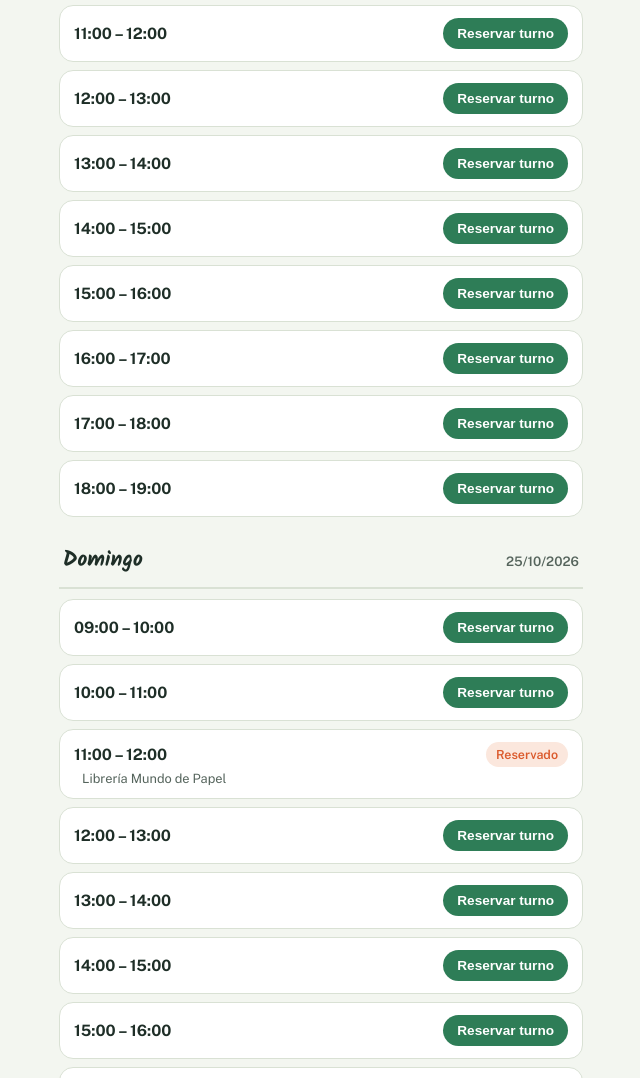
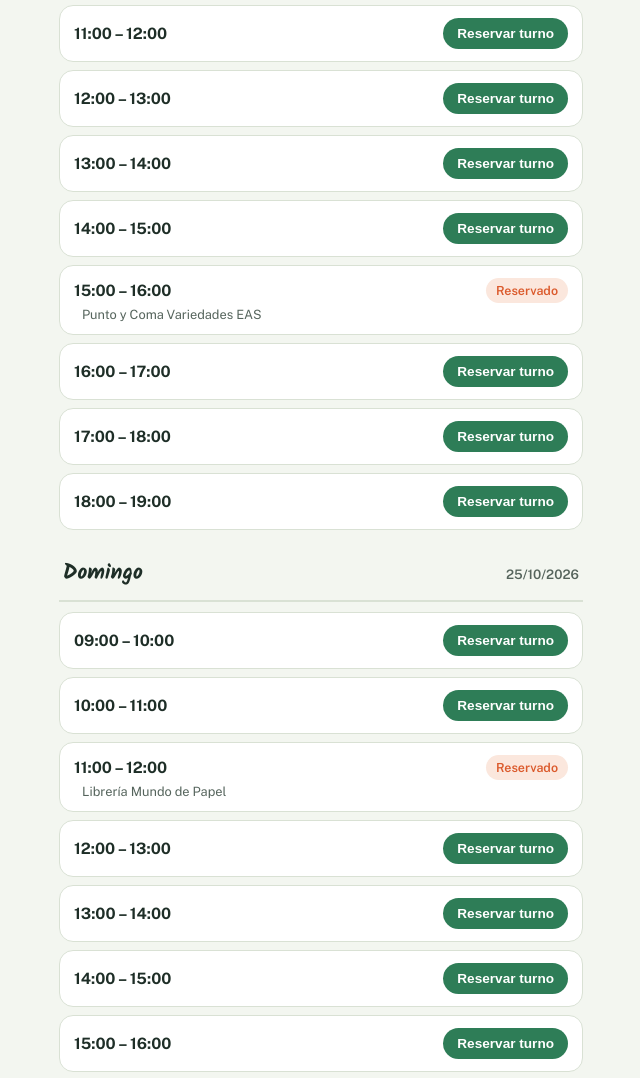
Before and after one commit to Baezdeayolas/feria-cde, a plain HTML site: page index.html in a window 1280 px wide. Shown: the part 998-2076 px from the top of the page, without its empty margins (319-959 px from the left). Drawn offline with nearby package versions, Linux system fonts and the light colour scheme.

Commit message:
Add new store 'Punto y Coma Variedades EAS'

```diff
--- a/index.html
+++ b/index.html
@@ -191,6 +191,7 @@
   v-16=Mundo Colorido Papeleria
   v-17=Librería Nueva Esperanza
   d-11=Librería Mundo de Papel
+  s-15=Punto y Coma Variedades EAS
   `;
 
   var takenMap = {};
```
